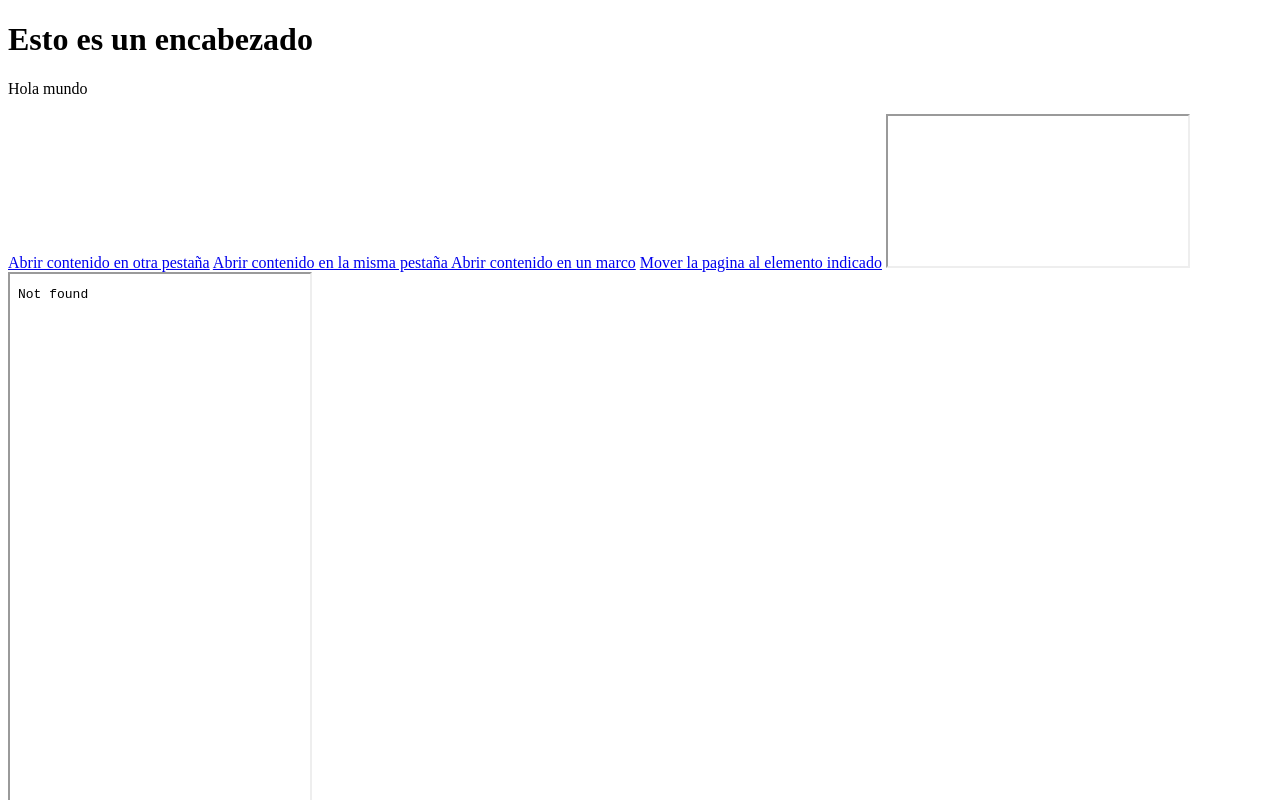
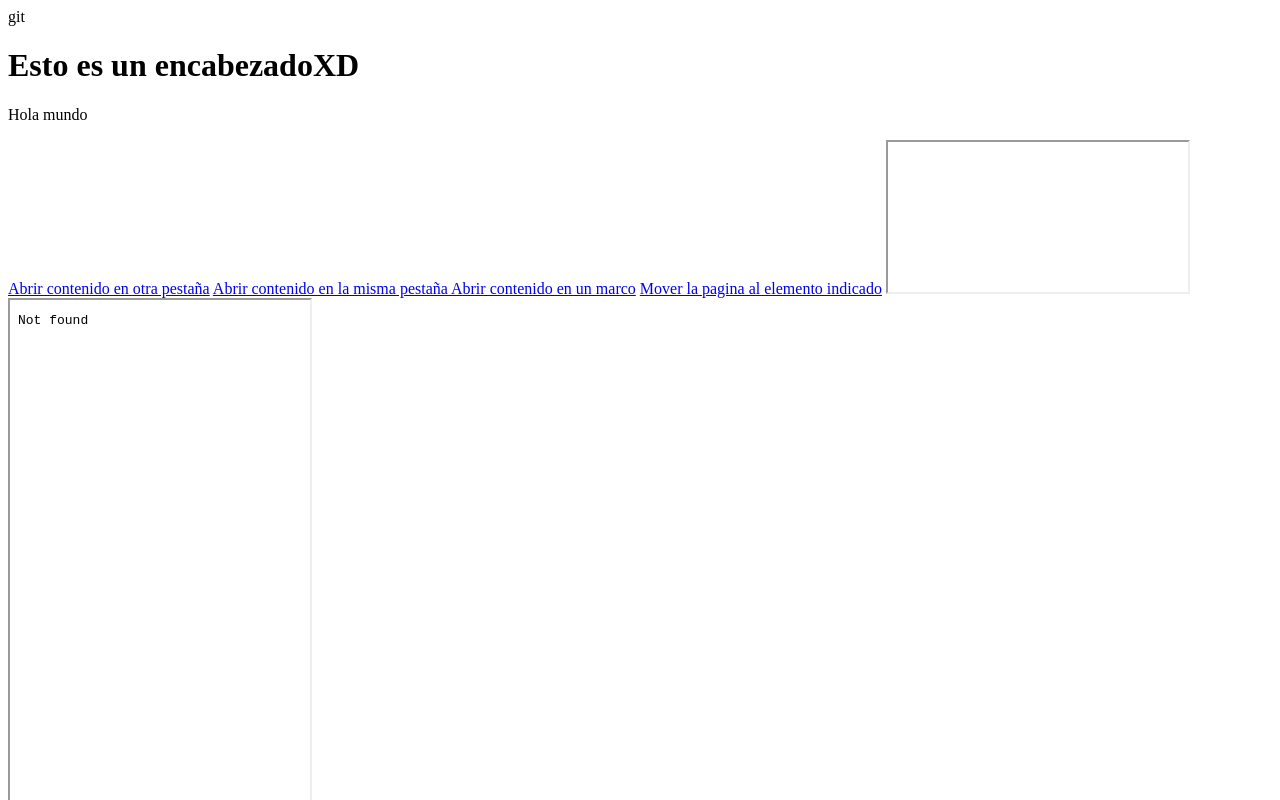
Before and after one commit to Fundamentos2122/prueba-franc97, a plain HTML site: page index.html in a window 1280 px wide. Shown: the top 800 px of the page. Drawn offline with Linux system fonts and the light colour scheme.

Commit message:
modificacionde lineas

```diff
--- a/index.html
+++ b/index.html
@@ -6,8 +6,8 @@
     <meta name="viewport" content="width=device-width, initial-scale=1.0">
     <title>Prueba</title>
 </head>
-<body>
-    <h1>Esto es un encabezado</h1>
+<body>git
+    <h1>Esto es un encabezadoXD</h1>
     <p>Hola mundo</p>
     <a href="https://www.google.com" tarjet="_blank">Abrir contenido en otra pestaña</a>
     <a href="https://www.google.com" tarjet="_self" >Abrir contenido en la misma pestaña </a>
```
